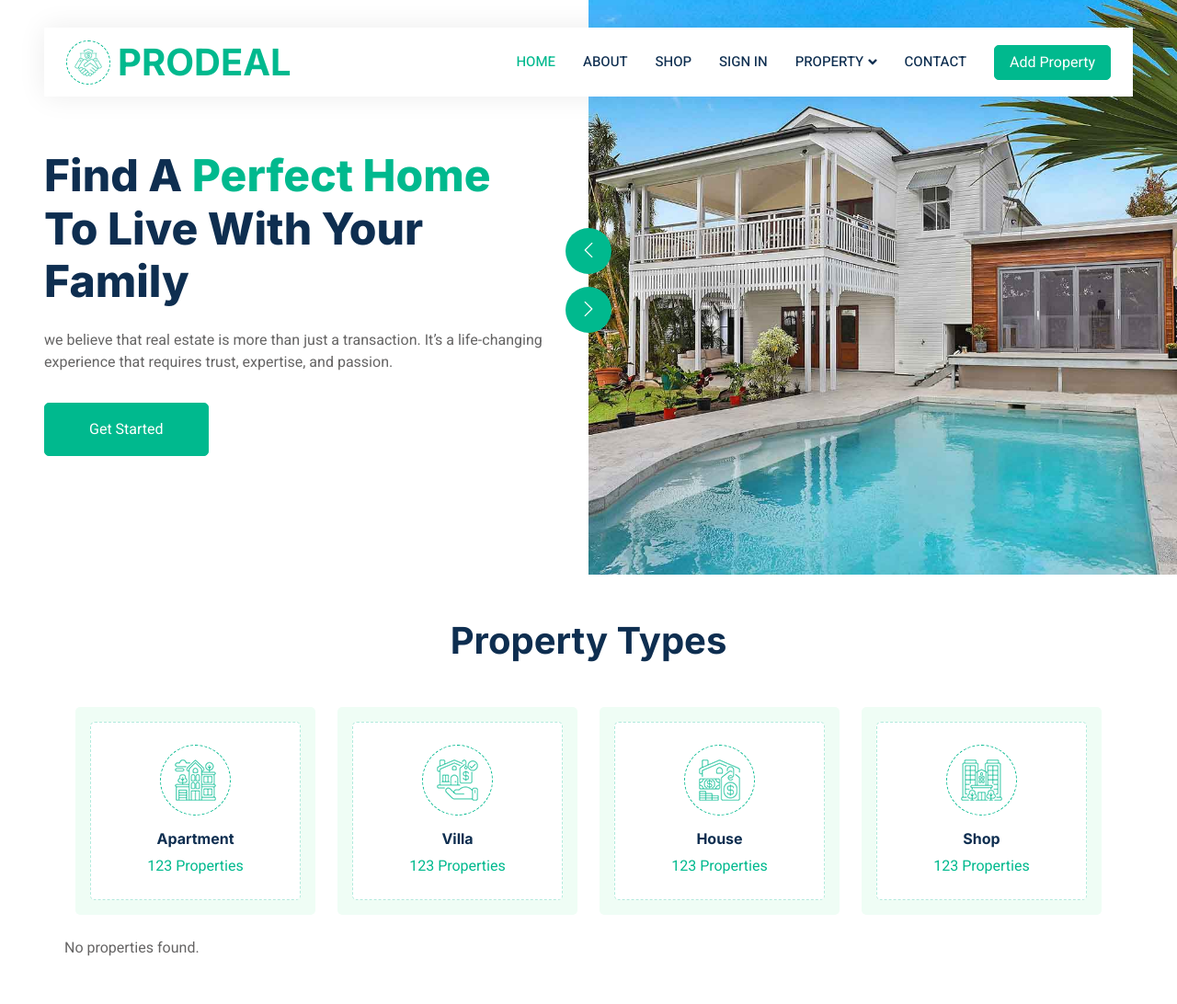
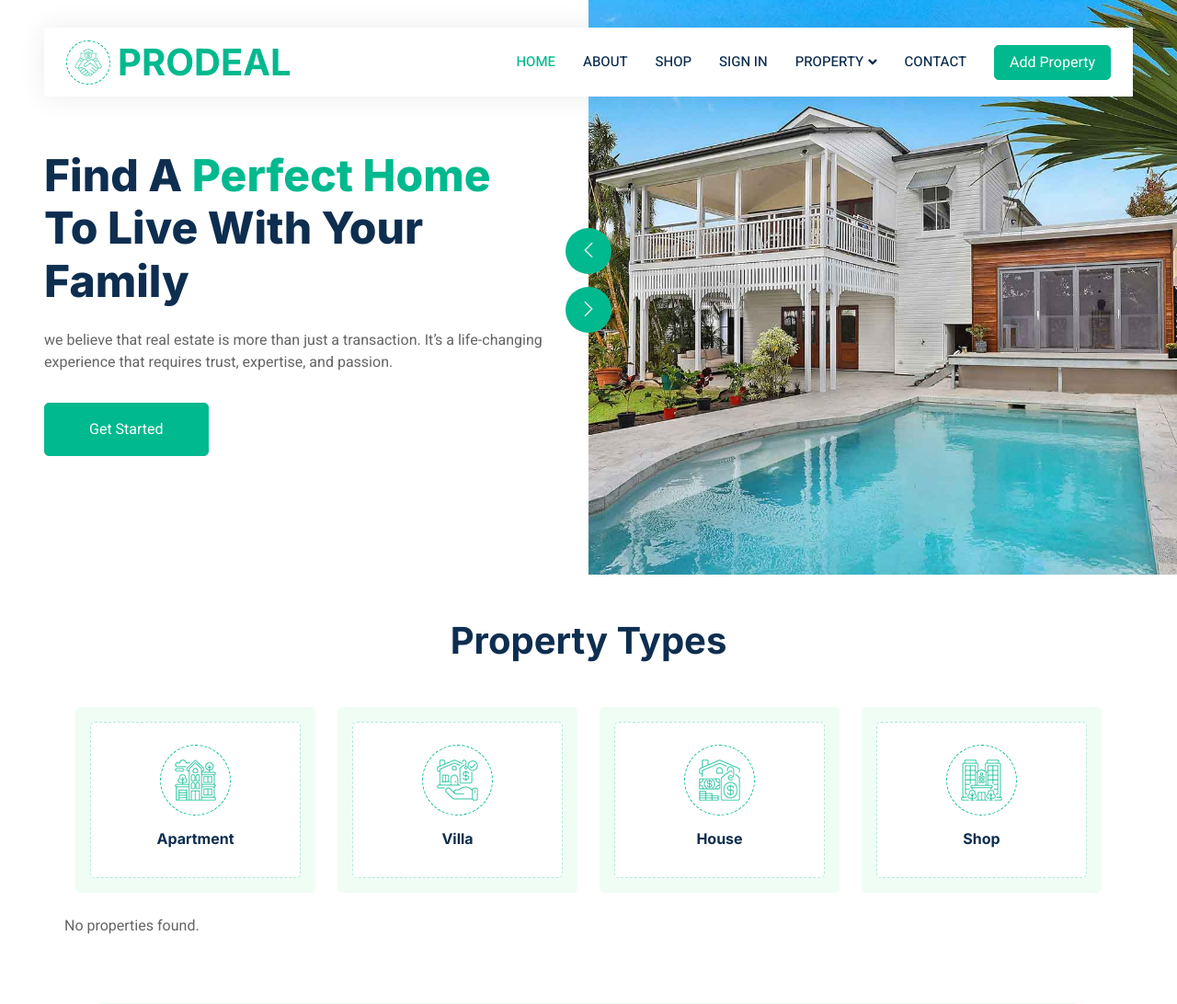
Before and after one commit to Alex-Mth/Mini-project, a PHP site: page / in a window 1280 px wide. Shown: the top 1092 px of the page at 92% size. Run offline with PHP 8.4, Linux system fonts and the light colour scheme; data that the repository does not hold is empty; some libraries are stand-ins or nearby versions.

Commit message:
add property updated

```diff
--- a/addproperty.php
+++ b/addproperty.php
@@ -281,7 +281,7 @@
             <option value="" disabled selected>Select a category</option>
             <option value="apartment">Apartment</option>
             <option value="villa">Villa</option>
-            <option value="house">House</option>
+            <option value="home">Home</option>
             <option value="shop">Shop</option>
         </select>
         <br><br>
--- a/index.php
+++ b/index.php
@@ -164,7 +164,7 @@
                             <img class="img-fluid" src="img/icon-apartment.png" alt="Icon">
                         </div>
                         <h6>Apartment</h6>
-                        <span>123 Properties</span>
+
                     </div>
                 </a>
             </div>
@@ -176,7 +176,7 @@
                             <img class="img-fluid" src="img/icon-villa.png" alt="Icon">
                         </div>
                         <h6>Villa</h6>
-                        <span>123 Properties</span>
+
                     </div>
                 </a>
             </div>
@@ -188,7 +188,7 @@
                             <img class="img-fluid" src="img/icon-house.png" alt="Icon">
                         </div>
                         <h6>House</h6>
-                        <span>123 Properties</span>
+
                     </div>
                 </a>
             </div>
@@ -200,7 +200,7 @@
                             <img class="img-fluid" src="img/icon-condominium.png" alt="Icon">
                         </div>
                         <h6>Shop</h6>
-                        <span>123 Properties</span>
+
                     </div>
                 </a>
             </div>
@@ -252,7 +252,6 @@
                 $imageResult = $conn->query($imageSql);
                 $imageRow = $imageResult->fetch_assoc();
                 $imageUrl = $imageRow['image'];
-
                 echo "<div class='col-lg-4 col-md-6 wow fadeInUp' data-wow-delay='0.1s'>
                 <div class='property-item rounded overflow-hidden'>
                     <div class='position-relative overflow-hidden'>
@@ -271,6 +270,7 @@
                     </div>
                 </div>
             </div>";
+
             }
         } else {
             // If there are no bookings for the property, display it
```
Lines whose indentation alone changed are shown as unchanged.
